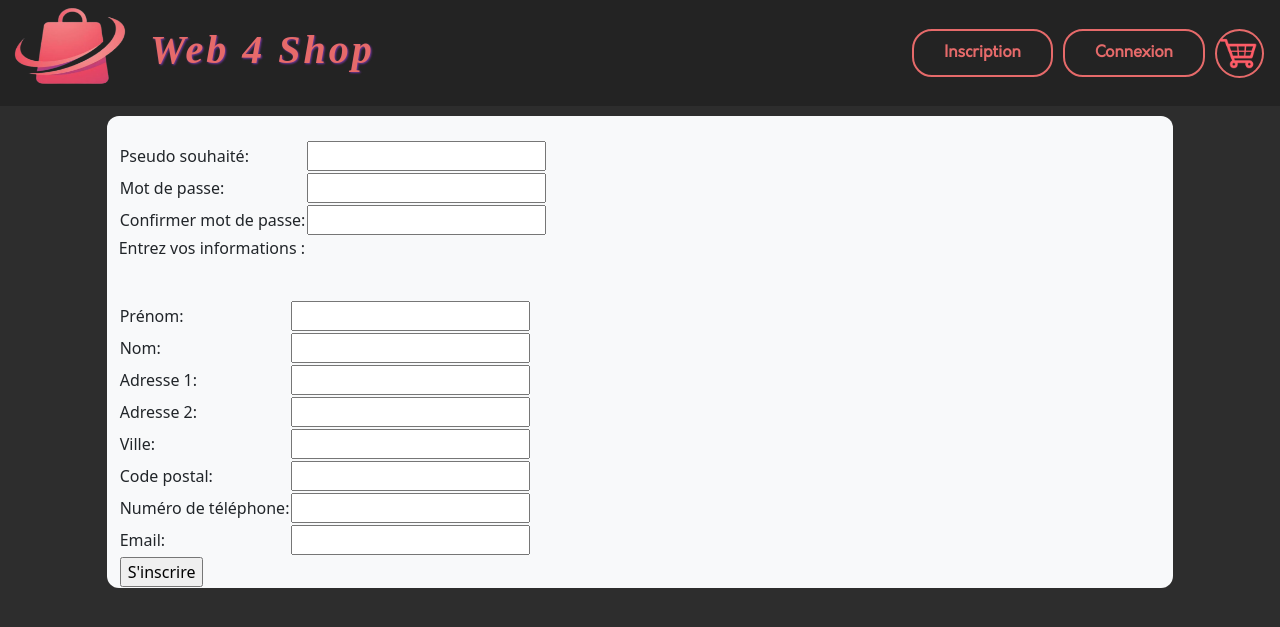
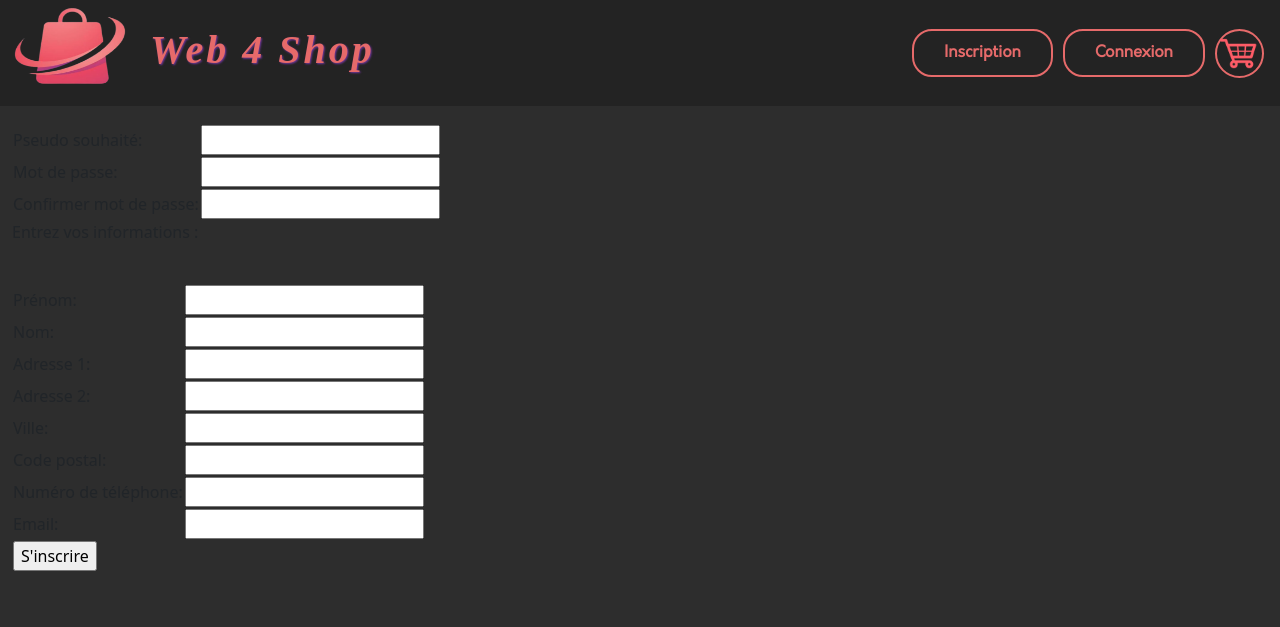
Before and after one commit to clarabeal/site_e_commerce, a PHP site: template Vue/vueInscription.php in a window 1280 px wide. Shown: the top 627 px of the page. Run offline with PHP 8.4, Linux system fonts and the light colour scheme; the template is opened without the code that fills it, so the values that code supplies are empty.

Commit message:
inscription

```diff
--- a/Vue/vueInscription.php
+++ b/Vue/vueInscription.php
@@ -1,7 +1,5 @@
 <?php $this->titre='WEB 4 SHOP : Inscription' ?>
 
-<div class="row">
-  <div class="col-10 bg-light mx-auto my-3" style="border-radius: 12px;">
 <form action="index.php?action=inscription" method="POST">
     <table>
         <tr><td>Pseudo souhaité:</td><td><input type="text" name="pseudoInscription" required></td></tr>
@@ -22,89 +20,6 @@
         <tr><td>Numéro de téléphone:</td><td><input type="text" name="numTelClient" required></td></tr>
         <tr><td>Email:</td><td><input type="text" name="emailClient" required></td></tr>
         <br/>
-            <tr><td><input class="button" type="submit" name="validerInscription" value="S'inscrire"></td></tr>
+        <tr><td><input class="button" type="submit" name="validerInscription" value="S'inscrire"><tr><td>
     </table>
 </form>
-    <!--<div class="row">
-      <div class="col vert-sep">
-        <form action="index.php?action=inscription" method="POST">
-          <h1 class="text-center my-3">Inscription</h1>
-          <legend>Informations du compte</legend>
-          <div class="mb-3">
-            <label for="pseudo" class="form-label">Pseudo :</label>
-            <input type="text" class="form-control" name="pseudoInscription" required>
-          </div>
-          <div class="mb-3">
-            <label for="motdepasse" class="form-label">Mot de passe :</label>
-            <input type="password" class="form-control" name="mdpInscription" required>
-          </div>
-          <div class="mb-3">
-            <label for="confirmMotdepasse" class="form-label">Confirmation du mot de passe :</label>
-            <input type="password" class="form-control" name="confirmerMdpInscription" required>
-          </div>
-          <hr style="border: 1px solid gray;"/>
-          <legend>Informations personnelles</legend>
-          <div class="mb-3">
-            <label for="prenom" class="form-label">Prénom :</label>
-            <input type="text" class="form-control" name="prenomClient" required>
-          </div>
-          <div class="mb-3">
-            <label for="nom" class="form-label">Nom :</label>
-            <input type="text" class="form-control" name="nomClient" required>
-          </div>
-          <div class="mb-3">
-            <label for="adresse1" class="form-label">Adresse 1 :</label>
-            <input type="text" class="form-control" name="add1Client" required>
-          </div>
-          <div class="mb-3">
-            <label for="adresse2" class="form-label">Adresse 2 :</label>
-            <input type="text" class="form-control" name="add2Client" required>
-          </div>
-          <div class="mb-3">
-            <label for="ville" class="form-label">Ville :</label>
-            <input type="text" class="form-control" name="villeClient" required>
-          </div>
-          <div class="mb-3">
-            <label for="codePostal" class="form-label">Code Postal :</label>
-            <input type="text" class="form-control" name="cpClient" required>
-          </div>
-          <div class="mb-3">
-            <label for="telephone" class="form-label">Numéro de téléphone :</label>
-            <input type="tel" class="form-control" name="numTelClient" required>
-          </div>
-          <div class="mb-3">
-            <label for="emil" class="form-label">Email :</label>
-            <input type="email" class="form-control" name="emailClient" required>
-          </div>
-          <div class="text-center">
-            <button type="submit" class="btn btn-danger px-5 mb-3" name="validerInscription">S'inscrire</button>
-          </div>
-        </form>
-      </div>
-      <div class="col">
-        <div class="row align-items-center">
-          <div class="col text-center">
-            <h2>Déja inscrit ?</h2>
-            <p>Vous pouvez vous connecter via ce lien et commencer
-            à faire vos achats !</p>
-          </div>
-        </div>
-      </div
-    </div>-->
-  </div>
-</div>
-
-<!--
-Pseudo :
-mot de passe :
-confirmer :
-
-prenom
-nom
-adresse 1
-adresse 2
-ville
-code postal
-num
-email
--->
```
Lines whose indentation alone changed are shown as unchanged.
